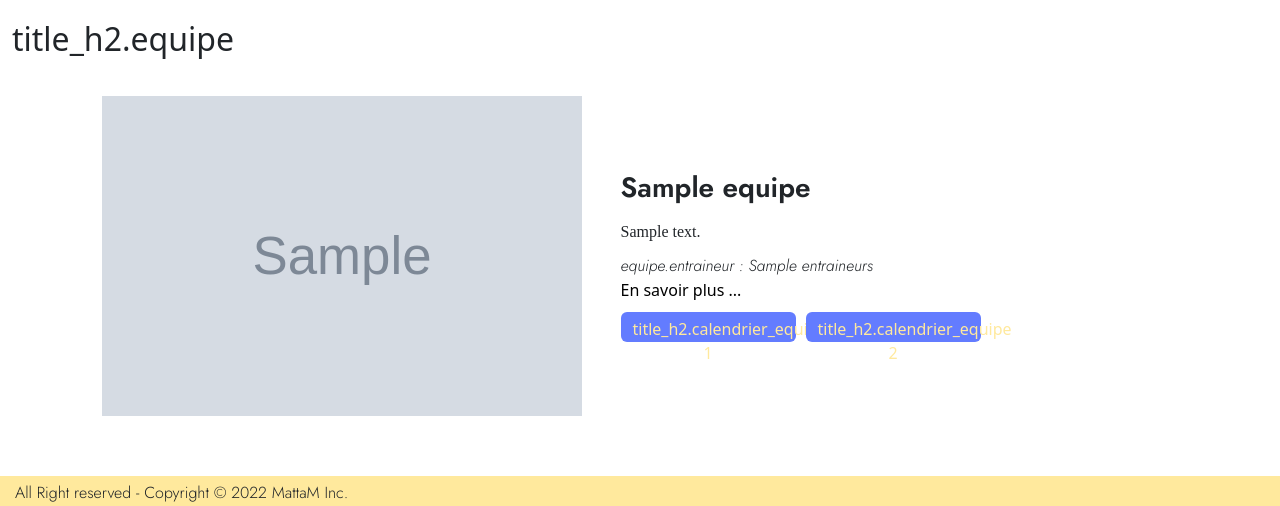
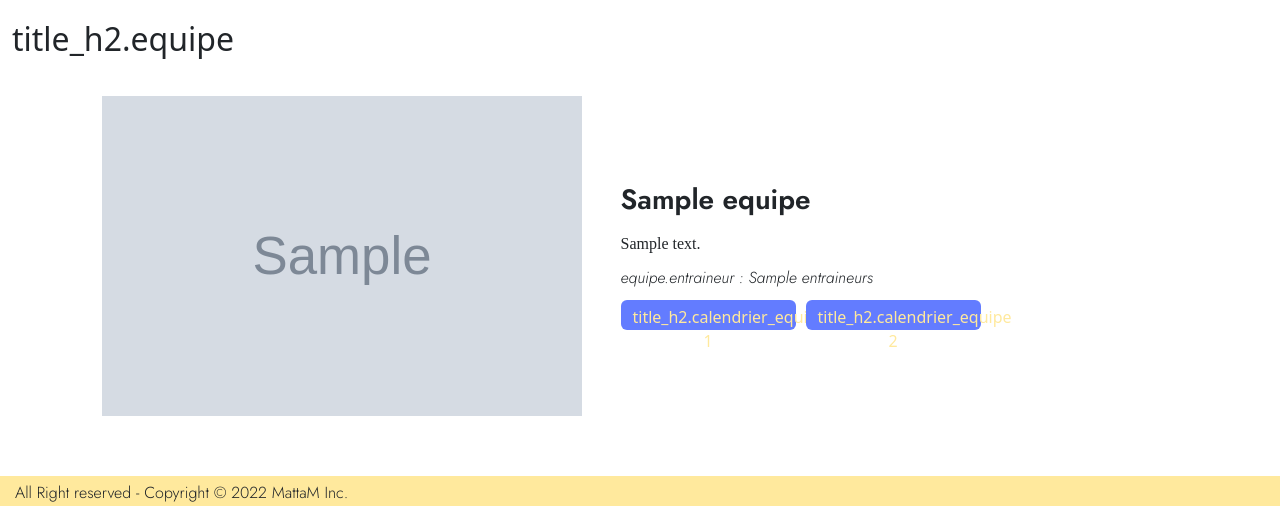
Before and after one commit to Matthieu73110/HandballRochettoisSymfony, a Symfony app: template templates/equipes/index.html.twig in a window 1280 px wide. Shown: the part 308-814 px from the top of the page. Run offline with Twig, Linux system fonts and the light colour scheme; the template is opened without the code that fills it: most values are stand-ins (such as "Sample title", 1, 10 or a date in 2020); grey boxes marked "Sample" are stand-in pictures; some libraries are stand-ins or nearby versions.

Commit message:
Suppression en savoir plus dans equipes.

```diff
--- a/templates/equipes/index.html.twig
+++ b/templates/equipes/index.html.twig
@@ -16,7 +16,7 @@
                 <h3>{{equipe.nom}}</h3>
                 <p>{{equipe.description}}</p>
                 <p class="entraineurs">{% trans %}equipe.entraineur{% endtrans %} : {{equipe.entraineurs}}</p>
-                <a class="" href="{{ path('app_equipes_detail', {'idEquipe':equipe.id}) }}">En savoir plus ...</a>
+                {# <a class="" href="{{ path('app_equipes_detail', {'idEquipe':equipe.id}) }}">En savoir plus ...</a> #}
                 <div class="calendrier_equipes">
                     {% if equipe.nb_liens == 1 %}
                         <a class="lien_poule btn" target="_blank" href="{{equipe.lien_calendrier_format[0]}}">{% trans %}title_h2.calendrier{% endtrans %}</a>
```
